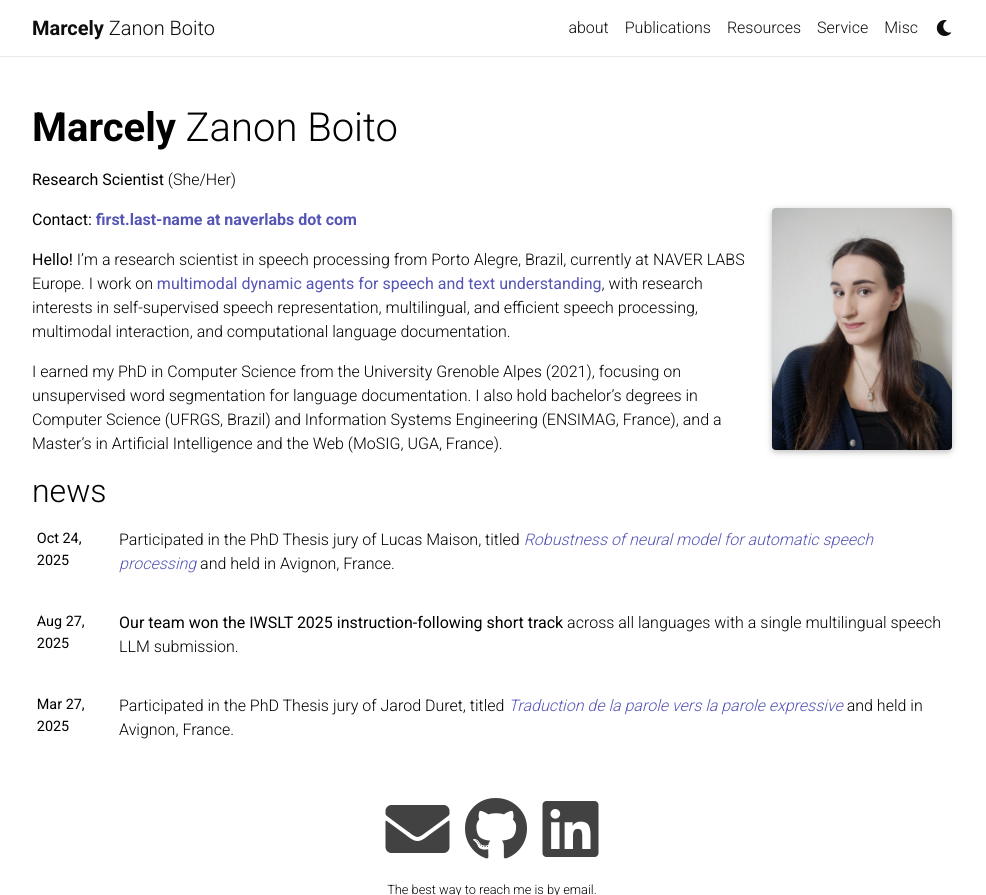
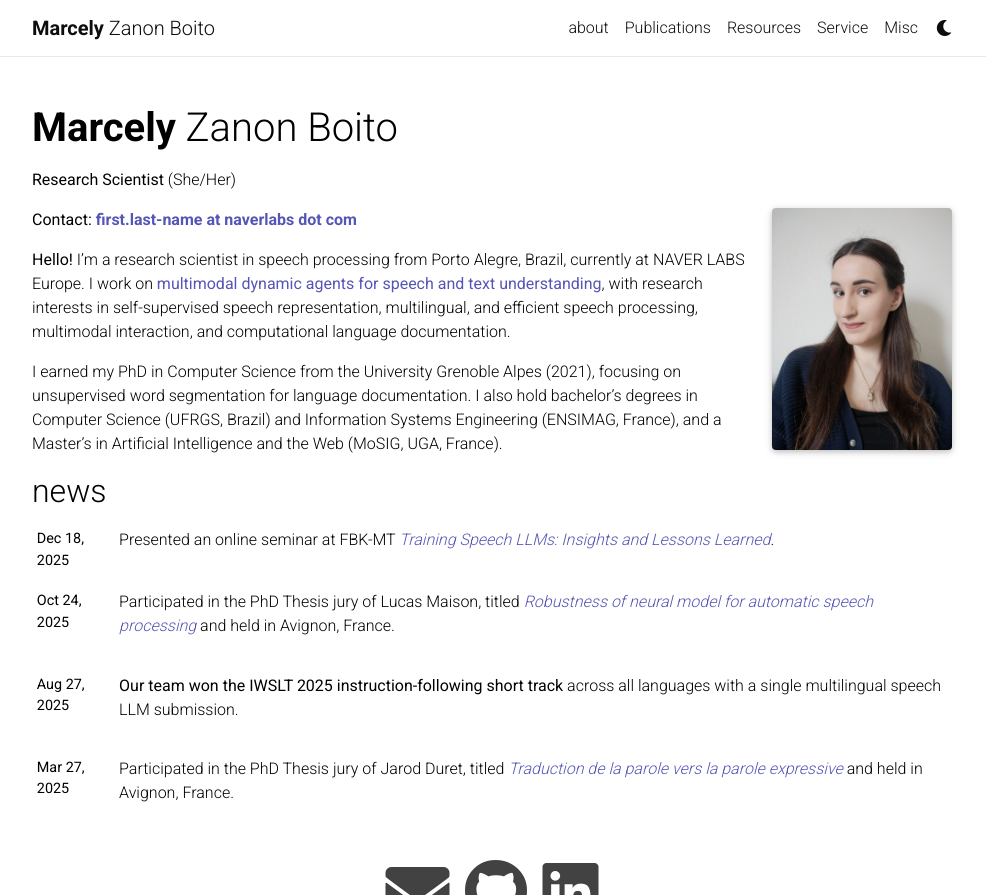
Before and after one commit to mzboito/mzboito.github.io, a Jekyll site: the page built from _pages/about.md, in a window 1280 px wide and 1232 px high, cut to the strip 0-895 px from the top of the window. Shown: the whole strip, without its empty margins (148-1134 px from the left). Built offline with Jekyll 4.4.1, drawn with Linux system fonts in a browser that asks for light colours; nearby versions of some CDN libraries; a style sheet for code colours, icons or effects is not loaded.

Commit message:
fbk seminar

```diff
--- a/_pages/04_misc.md
+++ b/_pages/04_misc.md
@@ -8,6 +8,17 @@
 
 <section class="project-category">
   <h3 class="category">Invited Presentations and Panels</h3>
+
+  <div class="timeline-item">
+    <div class="year-badge">2025</div>
+    <ul class="timeline-content">
+      <li>
+        05/07 - <b>Invited seminar</b> at FBK-MT group:
+        <a href="../assets/pdf/seminars/seminar_2025.pdf"><i>"Training Speech LLMs: Insights and Lessons Learned"</i></a>
+      </li>
+    </ul>
+  </div>
+
 
   <div class="timeline-item">
     <div class="year-badge">2024</div>
@@ -64,7 +75,7 @@
         <li>02/07 - Avignon University</li>
         <li>30/08 - TALEP, LIS - Marseille</li>
         <li>29/11 - <a href="https://homepages.inf.ed.ac.uk/htang2/sigml/seminar">ISCA SIGML special group</a></li>
-        <li>CoML, ENS Paris (14/12)</li>
+        <li>14/12 - CoML, ENS Paris</li>
       </ul>
     </li>
   </ul>
```
Also changed, not shown: other parts of _pages/04_misc.md (+1 -1 lines), _news/announcement_4.md (added, +8 -0 lines), 1 other file.
